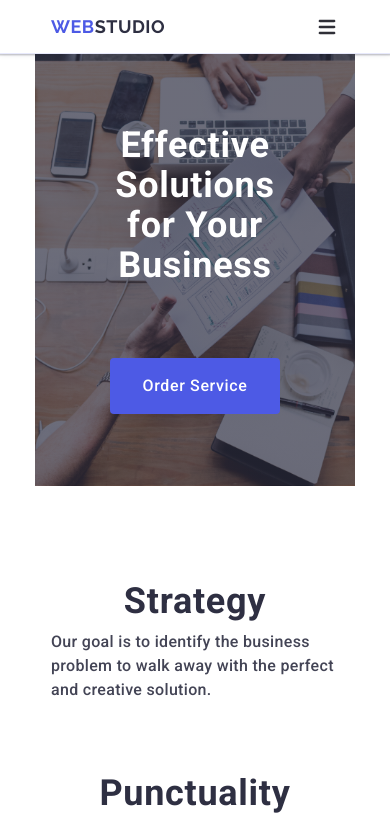
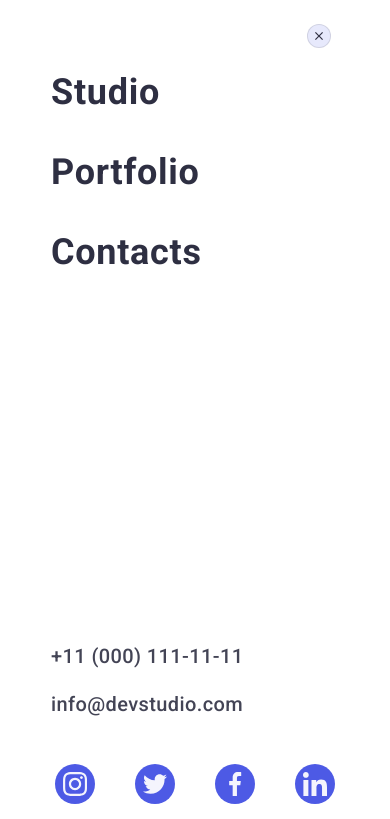
Before and after one commit to MargarytaKalis/goit-markup-hw-06, a plain HTML site: page index.html in a window 390 px wide. Shown: the top 819 px of the page. Drawn offline with nearby package versions, Linux system fonts and the light colour scheme.

Commit message:
add mobile menu

```diff
--- a/css/styles-old.css
+++ b/css/styles-old.css
@@ -633,7 +633,7 @@ bottom: 8px;
 }
 
 .button:hover>svg,
-button:focus>svg {
+.button:focus>svg {
     fill: #ffffff;
 }
 
--- a/css/styles.css
+++ b/css/styles.css
@@ -49,8 +49,10 @@ button {
 
 .container {
     max-width: 320px;
-    padding: 0 16px;
-    margin: 0 auto;
+    padding-left: 16px;
+    padding-right: 16px;
+    margin-left: auto;
+    margin-right: auto;
 }
 
 @media screen and (min-width: 768px) {
@@ -225,6 +227,7 @@ button {
 
 .mobile-menu {
     position: fixed;
+    top: 0;
     left: 0;
     right: 0;
     width: 100%;
@@ -249,27 +252,61 @@ button {
 
 .mobile-menu-container {
     position: relative;
+    height: 100%;
     padding-top: 72px;
     padding-bottom: 40px;
 
     display: flex;
     flex-direction: column;
-    height: 100%;
+
 }
 
 .mobile-menu-close {
     position: absolute;
-    top: 24px;
-    right: 24px;
-    border-radius: 50%;
-        fill: #e7e9fc;
+        display: flex;
+        top: 24px;
+        right: 24px;
+        border-radius: 50%;
+        background-color: #e7e9fc;
         stroke-width: 1px;
-        stroke: #2e2f42;
+        stroke: rgba(0, 0, 0, 0.1);
+        width: 24px;
+        height: 24px;
+        line-height: 0;
+        padding: 0;
+        transition: background-color 250ms cubic-bezier(0.4, 0, 0.2, 1), border 250ms cubic-bezier(0.4, 0, 0.2, 1);
+        opacity 250ms;
+        border: 1px solid rgba(0, 0, 0, 0.1);
+        align-items: center;
+        justify-content: center;
 }
 
+
+.mobile-menu-close:hover,
+.mobile-menu-close:focus {
+    background-color: #404bbf;
+    border: 0;
+}
+
+
+.mobile-menu-close:hover>svg,
+.mobile-menu-close:hover>svg {
+    fill: #ffffff
+}
+
+
+
 .mobile-menu-icon-close {
-  fill: #2e2f42;
+position: absolute;
+    fill: #2e2f42;
+    transition: fill 250ms cubic-bezier(0.4, 0, 0.2, 1);
+   justify-content: center;
+   align-items: center;
+}
 
+.mobile-menu-icon-close:hover,
+.mobile-menu-icon-close:focus {
+    fill: #fff;
 }
 
 .mobile-menu-nav {
@@ -290,8 +327,15 @@ button {
         color: #2e2f42;
 }
 
-.mobile-menu-item.first-page {
+.mobile-menu-item:hover,
+.mobile-menu-item:focus {
     color: #404bbf;
+}
+
+.contacts-menu {
+    display: flex;
+    flex-direction: column;
+    gap: 24px;
 }
 
 .menu-link {
@@ -304,7 +348,8 @@ button {
         font-style: normal;
 }
 
-.menu-tel {
+.menu-link:hover,
+.menu-link:focus {
    color: #4d5ae5;
    padding-bottom: 24px;
 }
@@ -333,6 +378,10 @@ button {
     transition: background-color 250ms cubic-bezier(0.4, 0, 0.2, 1);
 }
 
+.menu-link-icon:hover,
+.menu-link-icon:focus {
+    background-color: #31d0aa;
+}
 
 .menu-icon {
     fill: #f4f4fd;
--- a/index.html
+++ b/index.html
@@ -58,8 +58,7 @@
       </div>
 
       <!-- mobile menu -->
-      <div class="mobile-menu">
-        <div class="mobile-menu-cnt">
+      <div class="mobile-menu is-open">
         <div class="container mobile-menu-container">
           <button class="mobile-menu-close">
             <svg class="mobile-menu-icon-close" width="8" height="8">
@@ -118,7 +117,6 @@
                 </a>
               </li>
             </ul>
-            </div>
           </div>
         </div>
       </div>
```
Lines whose indentation alone changed are shown as unchanged.
